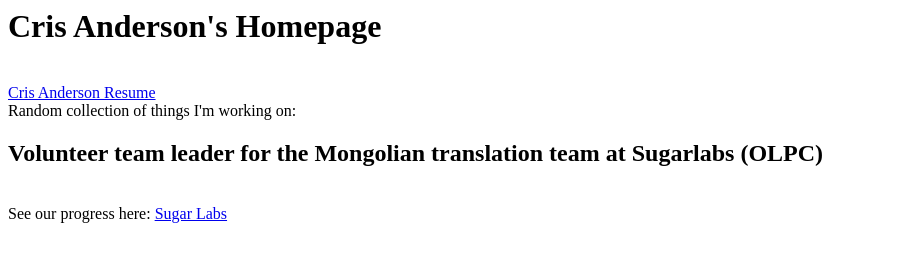
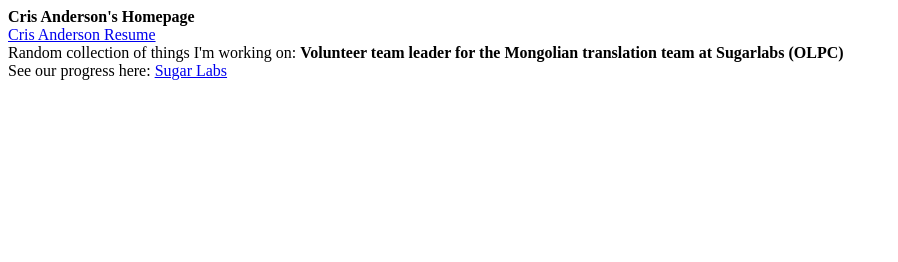
Before and after one commit to CrisAnderson/crisanderson.github.com, a plain HTML site: page index.html in a window 1280 px wide. Shown: the whole page, without its empty margins (0-898 px from the left). Drawn offline with Linux system fonts and the light colour scheme.

Commit message:
Removed heading tags for better look

```diff
--- a/index.html
+++ b/index.html
@@ -1,9 +1,8 @@
-<h1>Cris Anderson's Homepage</h1>
+<b>Cris Anderson's Homepage</b>
 <br>
 <a href="http://crisanderson.github.com/CrisAnderson-CV.pdf">Cris Anderson Resume</a>
 <br>
 Random collection of things I'm working on:
-<br>
-<h2>Volunteer team leader for the Mongolian translation team at Sugarlabs (OLPC)</h2>
+<b>Volunteer team leader for the Mongolian translation team at Sugarlabs (OLPC)</b>
 <br>
 See our progress here: <a href="http://translate.sugarlabs.org/mn/">Sugar Labs</a>
```
